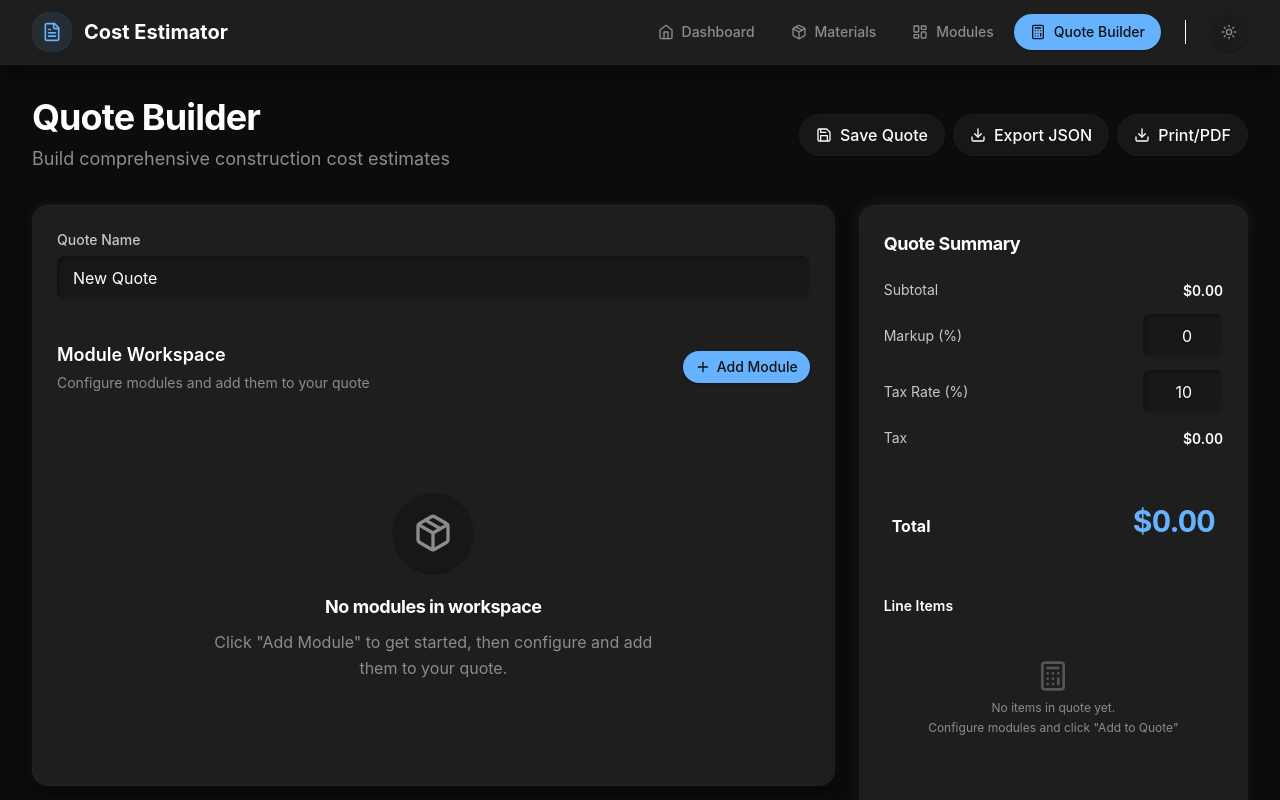
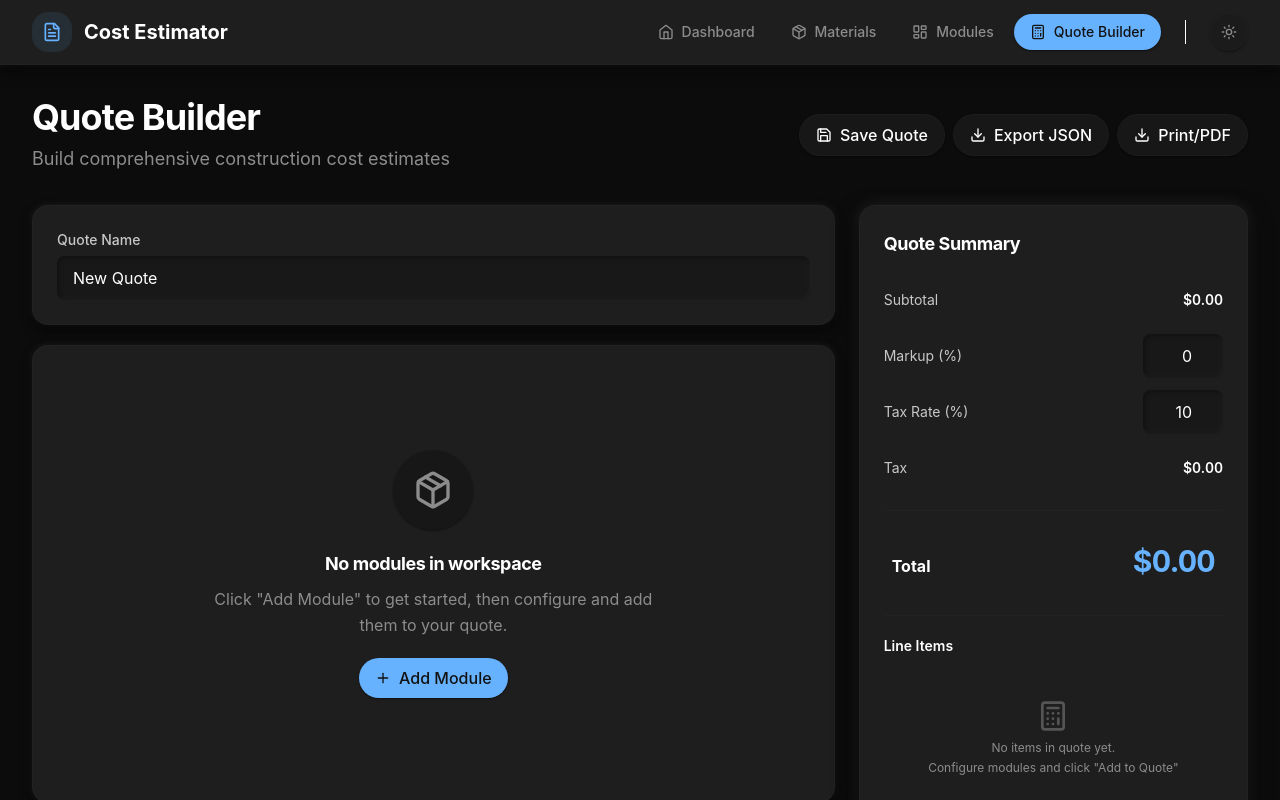
Before and after one commit to bemoy83/expo-calculator, a Next.js app: page /quotes in a window 1280 px wide. Shown: the top 800 px of the page. Built offline with nearby package versions, Linux system fonts and the light colour scheme.

Commit message:
no nested cards in quote builder

```diff
--- a/app/globals.css
+++ b/app/globals.css
@@ -325,7 +325,7 @@
     content: '';
     position: absolute;
     inset: 0;
-    background: rgba(255, 255, 255, 0.01);
+    background: rgba(255, 255, 255, 0.00);
     pointer-events: none;
     border-radius: inherit;
     z-index: 0;
--- a/app/quotes/page.tsx
+++ b/app/quotes/page.tsx
@@ -323,35 +323,26 @@ export default function QuotesPage() {
 
       <div className="grid grid-cols-1 lg:grid-cols-3 gap-6 pb-24">
         <div className="lg:col-span-2 space-y-5">
+          {/* Quote Name Card */}
           <Card className="shadow-lg">
-            <div className="space-y-5">
             <Input
               label="Quote Name"
               value={quoteName}
               onChange={(e) => handleQuoteNameChange(e.target.value)}
             />
+          </Card>
 
-              <div className="flex items-start sm:items-center justify-between gap-4 pt-5 border-t border-border">
-                <div className="flex-1">
-                  <h3 className="text-lg font-semibold text-card-foreground mb-1">Module Workspace</h3>
-                  <p className="text-sm text-muted-foreground">Configure modules and add them to your quote</p>
-                </div>
-                <Button
-                  size="sm"
-                  onClick={() => setShowAddModule(!showAddModule)}
-                  className="rounded-full shrink-0"
+          {/* Add Module Card */}
+          {showAddModule && (
+            <Card
+              title="Select Module to Add"
+              actions={
+                <Button variant="ghost" size="sm" onClick={() => setShowAddModule(false)} className="rounded-full">
+                  Cancel
+                </Button>
+              }
+              className="shadow-lg"
             >
-                  <Plus className="h-4 w-4 mr-1.5" />
-                  Add Module
-                </Button>
-              </div>
-
-              {showAddModule && (
-                <div className="mt-4 p-5 rounded-lg">
-                  <div className="mb-4">
-                    <label className="block text-sm font-semibold text-label-foreground mb-3">
-                      Select Module to Add
-                    </label>
               <div className="grid grid-cols-1 md:grid-cols-2 gap-2">
                 {modules.map((module) => (
                   <button
@@ -371,37 +362,60 @@ export default function QuotesPage() {
                   <p className="text-xs text-muted-foreground mt-1">Create modules first to add them to quotes.</p>
                 </div>
               )}
-                  </div>
-                  <Button variant="ghost" size="sm" onClick={() => setShowAddModule(false)} className="rounded-full">
-                    Cancel
-                  </Button>
-                </div>
+            </Card>
           )}
 
-              {currentQuote.workspaceModules.length === 0 ? (
+          {/* Empty State Card */}
+          {!showAddModule && currentQuote.workspaceModules.length === 0 && (
+            <Card className="shadow-lg">
               <div className="text-center py-20">
                 <div className="inline-flex items-center justify-center w-20 h-20 rounded-full bg-muted shadow-sm mb-5">
                   <Package className="h-10 w-10 text-muted-foreground" />
                 </div>
                 <h4 className="text-lg font-bold text-foreground mb-2 tracking-tight">No modules in workspace</h4>
-                  <p className="text-base text-muted-foreground max-w-md mx-auto leading-relaxed">
+                <p className="text-base text-muted-foreground max-w-md mx-auto leading-relaxed mb-5">
                   Click "Add Module" to get started, then configure and add them to your quote.
                 </p>
+                <Button
+                  onClick={() => setShowAddModule(true)}
+                  className="rounded-full"
+                >
+                  <Plus className="h-4 w-4 mr-2" />
+                  Add Module
+                </Button>
               </div>
-              ) : (
-                <div className="space-y-4 mt-5">
+            </Card>
+          )}
+
+          {/* Add Module Button Card */}
+          {!showAddModule && currentQuote.workspaceModules.length > 0 && (
+            <Card className="shadow-lg">
+              <Button
+                onClick={() => setShowAddModule(true)}
+                className="rounded-full w-full"
+              >
+                <Plus className="h-4 w-4 mr-2" />
+                Add Module
+              </Button>
+            </Card>
+          )}
+
+          {/* Module Cards */}
+          {currentQuote.workspaceModules.length > 0 && (
+            <>
               {currentQuote.workspaceModules.map((instance) => {
                 const module = modules.find((m) => m.id === instance.moduleId);
                 if (!module) return null;
 
                 return (
-                      <div key={instance.id} className="bg-card border border-border rounded-xl p-6 shadow-lg transition-smooth group overlay-white">
-                        <div className="mb-5">
-                          <h4 className="text-base font-semibold text-card-foreground mb-1.5">{module.name}</h4>
+                  <Card
+                    key={instance.id}
+                    title={module.name}
+                    className="shadow-lg overlay-white"
+                  >
                     {module.description && (
-                            <p className="text-sm text-muted-foreground">{module.description}</p>
+                      <p className="text-sm text-muted-foreground mb-5">{module.description}</p>
                     )}
-                        </div>
 
                     <div className="grid grid-cols-1 md:grid-cols-2 gap-4 mb-5">
                       {module.fields.map((field) => (
@@ -444,13 +458,11 @@ export default function QuotesPage() {
                         Remove
                       </Button>
                     </div>
-                      </div>
+                  </Card>
                 );
               })}
-                </div>
+            </>
           )}
-            </div>
-          </Card>
         </div>
 
         <div className="lg:col-span-1">
@@ -463,7 +475,7 @@ export default function QuotesPage() {
                 {/* Subtotal Row */}
                 <div className="flex items-center justify-between gap-3">
                   <label className="text-sm text-label-foreground shrink-0">Subtotal</label>
-                  <div className="w-20 shrink-0 text-right">
+                  <div className="w-20 shrink-0 text-right flex items-center justify-end h-[44px]">
                     <span className="font-semibold text-card-foreground tabular-nums text-sm">
                       ${currentQuote.subtotal.toFixed(2)}
                     </span>
@@ -492,7 +504,7 @@ export default function QuotesPage() {
                 {(currentQuote.markupPercent ?? 0) > 0 && (
                   <div className="flex items-center justify-between gap-3">
                     <label className="text-sm text-label-foreground shrink-0">Markup</label>
-                    <div className="w-20 shrink-0 text-right">
+                    <div className="w-20 shrink-0 text-right flex items-center justify-end h-[44px]">
                       <span className="font-semibold text-card-foreground tabular-nums text-sm">
                         ${(currentQuote.markupAmount ?? 0).toFixed(2)}
                       </span>
@@ -522,7 +534,7 @@ export default function QuotesPage() {
                 {/* Tax Amount Display */}
                 <div className="flex items-center justify-between gap-3">
                   <label className="text-sm text-label-foreground shrink-0">Tax</label>
-                  <div className="w-20 shrink-0 text-right">
+                  <div className="w-20 shrink-0 text-right flex items-center justify-end h-[44px]">
                     <span className="font-semibold text-card-foreground tabular-nums text-sm">
                       ${currentQuote.taxAmount.toFixed(2)}
                     </span>
--- a/components/ui/Select.tsx
+++ b/components/ui/Select.tsx
@@ -1,4 +1,5 @@
 import React, { useId } from 'react';
+import { ChevronDown } from 'lucide-react';
 import { cn } from '@/lib/utils';
 
 interface SelectProps extends React.SelectHTMLAttributes<HTMLSelectElement> {
@@ -26,13 +27,14 @@ export const Select: React.FC<SelectProps> = ({
           {label}
         </label>
       )}
+      <div className="relative">
         <select
           id={selectId}
           aria-invalid={error ? 'true' : undefined}
           aria-describedby={errorId}
           className={cn(
-          'w-full px-4 py-2.5 bg-input-bg rounded-md neu-pressed',
-          'text-foreground',
+            'w-full pl-4 pr-10 py-2.5 bg-input-bg rounded-md neu-pressed',
+            'text-foreground appearance-none',
             'focus:outline-none focus:ring-2 focus:ring-accent/50',
             'transition-smooth',
             'disabled:opacity-60 disabled:cursor-not-allowed',
@@ -48,6 +50,11 @@ export const Select: React.FC<SelectProps> = ({
             </option>
           ))}
         </select>
+        <ChevronDown
+          className="absolute right-3 top-1/2 -translate-y-1/2 h-4 w-4 text-muted-foreground pointer-events-none"
+          aria-hidden="true"
+        />
+      </div>
       {error && (
         <p id={errorId} className="mt-1 text-sm text-destructive" role="alert">
           {error}
```
Lines whose indentation alone changed are shown as unchanged.
